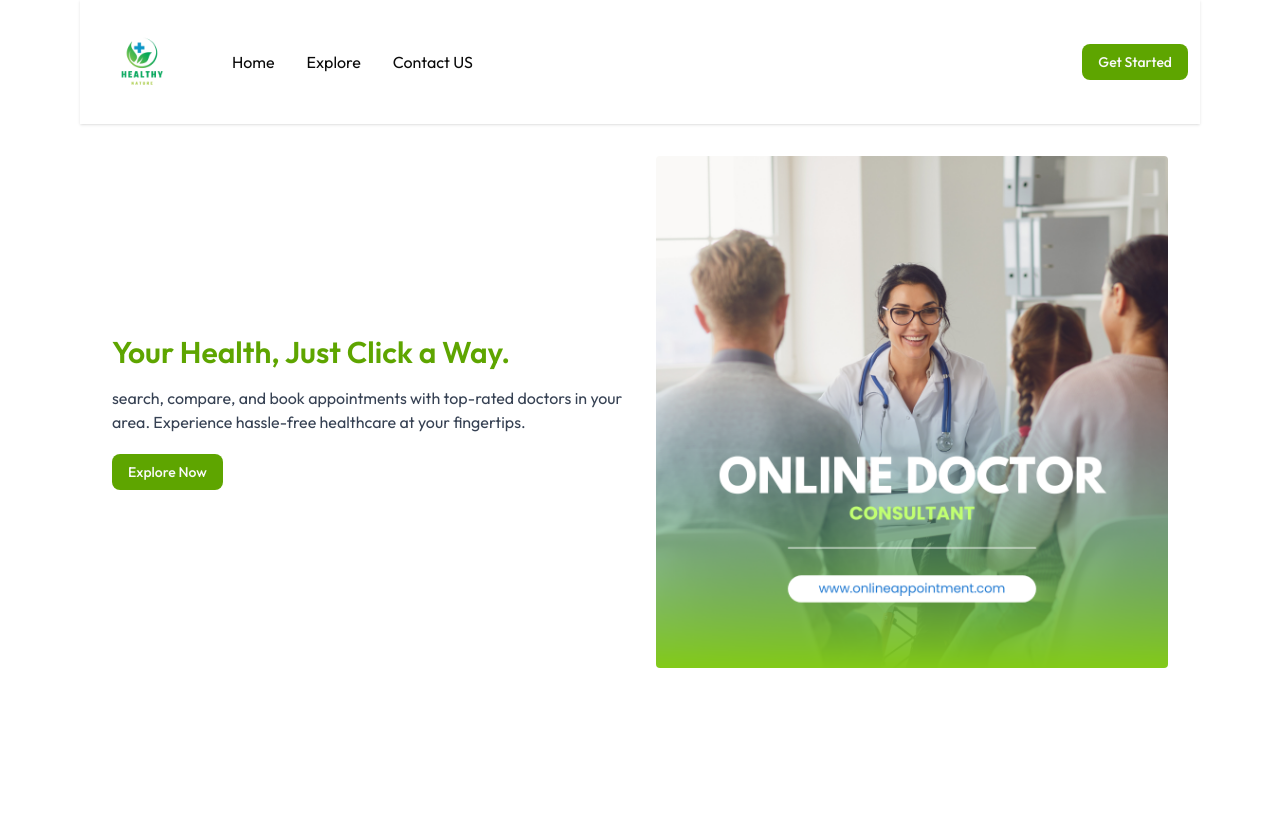
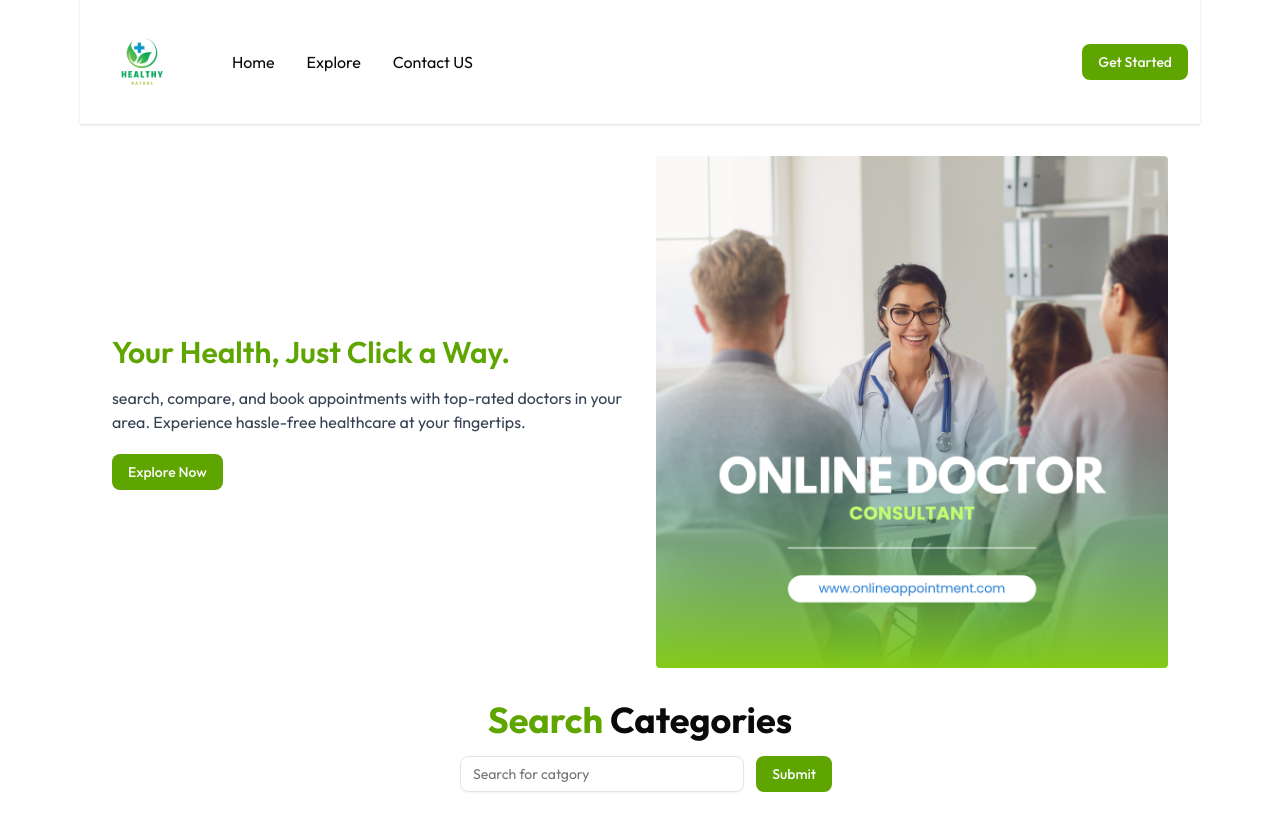
Before and after one commit to AyaHassan55/doctor-appointment, a Next.js app: page / in a window 1280 px wide. Shown: the top 830 px of the page. Before the commit the page ends 800 px from the top, so only its background shows below. Built offline with nearby package versions, Linux system fonts and the light colour scheme.

Commit message:
search category section

```diff
--- /dev/null
+++ b/app/_component/Category_Search.jsx
@@ -0,0 +1,15 @@
+import { Button } from '@/components/ui/button'
+import { Input } from '@/components/ui/input'
+import React from 'react'
+
+export default function CategorySearch() {
+    return (
+        <div className='flex flex-col mb-10 items-center'>
+            <h2 className='font-bold text-4xl'><span className='text-lime-600'>Search</span> Categories</h2>
+            <div className='flex w-full max-w-sm items-center justify-center'>
+                <Input placeholder="Search for catgory" className='w-full mt-4 mb-8 mx-3' />
+                <Button type='submit' className="mb-4">Submit</Button>
+            </div>
+        </div>
+    )
+}
--- a/app/page.js
+++ b/app/page.js
@@ -1,10 +1,12 @@
 import Image from "next/image";
 import { Button } from "@/components/ui/button";
 import Hero from "./_component/Hero";
+import CategorySearch from "./_component/Category_Search";
 export default function Home() {
   return (
     <div >
       <Hero />
+      <CategorySearch />
     </div>
   );
 }
--- /dev/null
+++ b/components/ui/input.jsx
@@ -0,0 +1,24 @@
+import * as React from "react"
+
+import { cn } from "@/lib/utils"
+
+function Input({
+  className,
+  type,
+  ...props
+}) {
+  return (
+    <input
+      type={type}
+      data-slot="input"
+      className={cn(
+        "file:text-foreground placeholder:text-muted-foreground selection:bg-primary selection:text-primary-foreground dark:bg-input/30 border-input h-9 w-full min-w-0 rounded-md border bg-transparent px-3 py-1 text-base shadow-xs transition-[color,box-shadow] outline-none file:inline-flex file:h-7 file:border-0 file:bg-transparent file:text-sm file:font-medium disabled:pointer-events-none disabled:cursor-not-allowed disabled:opacity-50 md:text-sm",
+        "focus-visible:border-ring focus-visible:ring-ring/50 focus-visible:ring-[3px]",
+        "aria-invalid:ring-destructive/20 dark:aria-invalid:ring-destructive/40 aria-invalid:border-destructive",
+        className
+      )}
+      {...props} />
+  );
+}
+
+export { Input }
```
